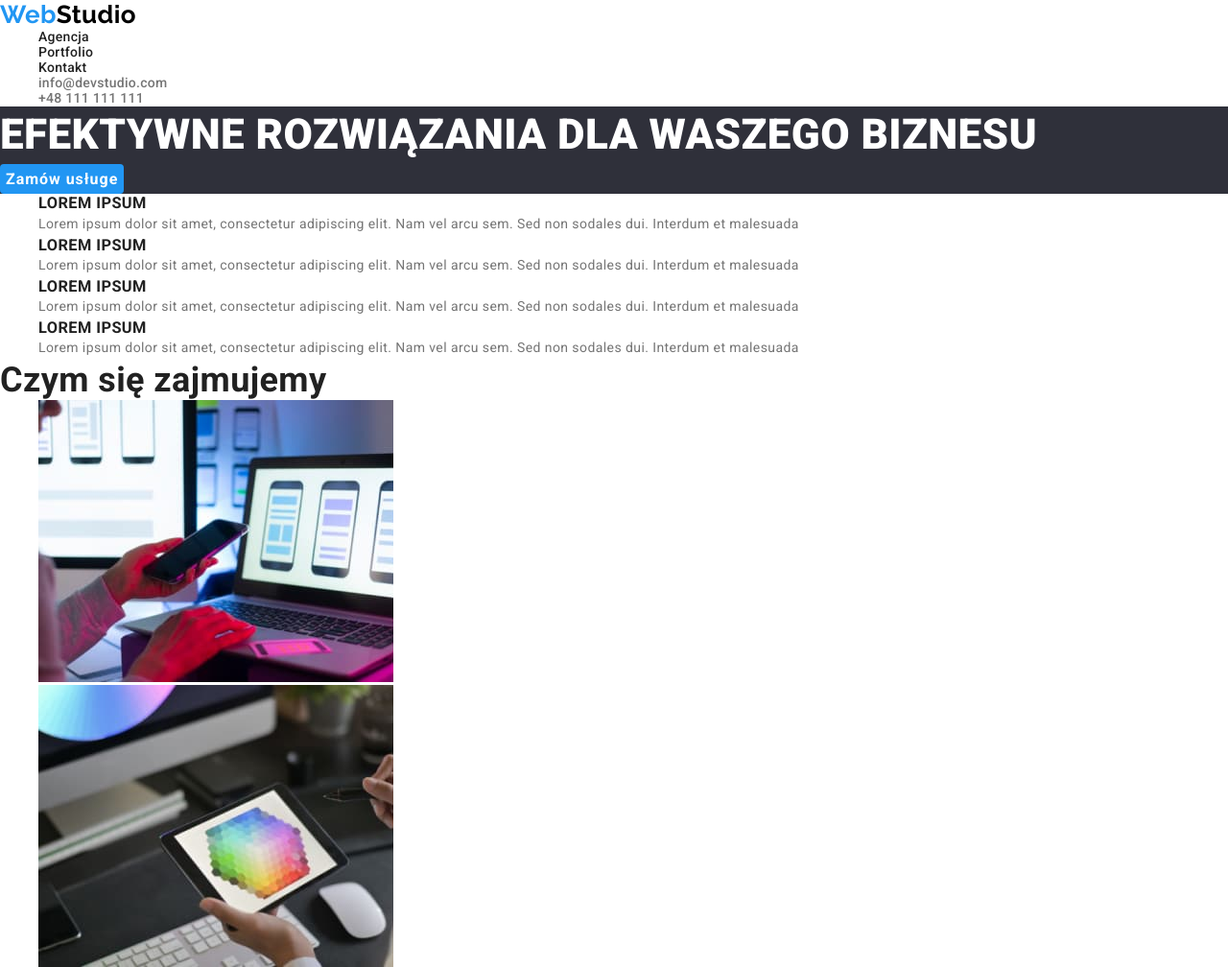
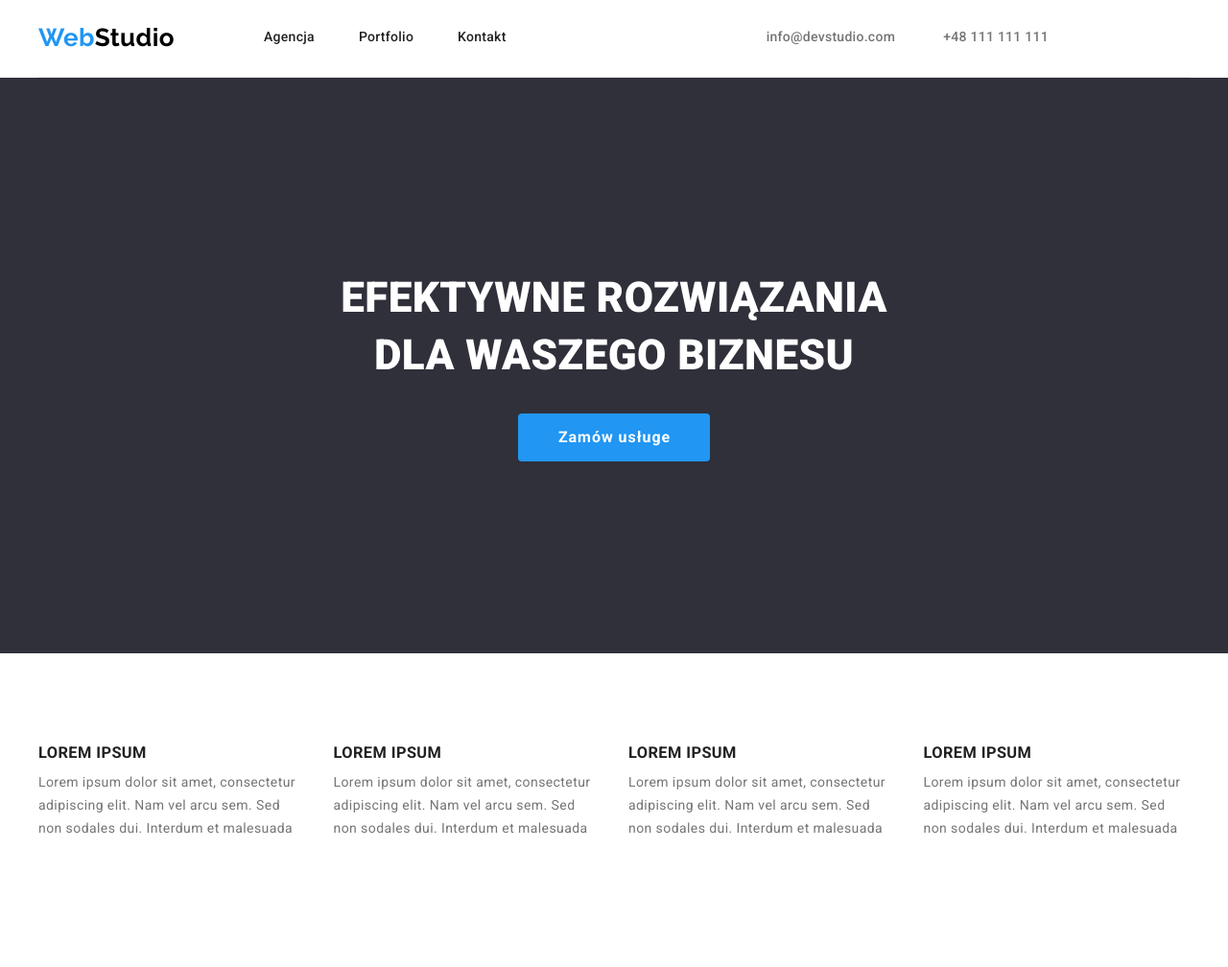
Before and after one commit to tomcek2/goit-markup-hw-03, a plain HTML site: page index.html in a window 1280 px wide. Shown: the top 1008 px of the page at 96% size. Drawn offline with nearby package versions, Linux system fonts and the light colour scheme.

Commit message:
początek css index.html

```diff
--- a/css/styles.css
+++ b/css/styles.css
@@ -6,6 +6,7 @@
   --text-primary-color: #212121;
   --text-light-color: #757575;
   --light-background-color: #f5f4fa;
+  --mid-background-color: #ececec;
   --dark-background-color: #2f303a;
   --brand-font: 'Raleway', sans-serif;
   --main-font: 'Roboto', sans-serif;
@@ -15,9 +16,12 @@
 }
 ul {
   list-style: none;
+  padding: 0;
 }
 a {
   text-decoration: none;
+  padding: 0;
+  margin: 0;
 }
 button {
   cursor: pointer;
@@ -28,12 +32,27 @@ body {
   font-size: 14px;
   letter-spacing: 0.03em;
 }
+.section {
+  padding: 94px 0;
+}
+.container {
+  max-width: 1200px;
+  width: 100%;
+  margin: 0 auto;
+}
+.header {
+  display: flex;
+  align-items: center;
+  padding: 24px 0px 25px 0px;
+  border-bottom: 1px solid #ececec;
+}
 .logo {
   font-family: var(--brand-font);
   font-size: 26px;
   font-weight: 700;
   text-transform: capitalize;
   line-height: 1.19;
+  margin-right: 93px;
 }
 .brand-main-color {
   color: var(--brand-primary-color);
@@ -46,6 +65,8 @@ body {
 }
 .nav,
 .contact-info {
+  display: flex;
+  gap: 46px;
   font-weight: 500;
   line-height: 1.14;
   letter-spacing: 0.02em;
@@ -53,8 +74,16 @@ body {
 .nav a {
   color: inherit;
 }
+.contact-info {
+  gap: 50px;
+  margin: 0 0 0 271px;
+}
 .contact-info a {
   color: var(--text-light-color);
+}
+.hero-section {
+  padding: 200px 0;
+  text-align: center;
 }
 .hero {
   text-transform: uppercase;
@@ -62,12 +91,14 @@ body {
   font-weight: 900;
   line-height: 1.36;
   color: var(--brand-tertiary-color);
+  margin-bottom: 30px;
 }
 .buttons-main {
   font-family: var(--main-font);
   font-size: 16px;
   font-weight: 700;
   line-height: 1.87;
+  padding: 10px 41px 10px 42px;
   border-radius: 4px;
   text-align: center;
   letter-spacing: 0.06em;
@@ -75,10 +106,15 @@ body {
   background-color: var(--brand-primary-color);
   color: var(--brand-tertiary-color);
 }
+.paragraphs {
+  display: flex;
+  gap: 30px;
+}
 .paragraphs h3 {
   text-transform: uppercase;
   font-weight: 700;
   line-height: 1.17;
+  margin-bottom: 10px;
 }
 .paragraphs p {
   color: var(--text-light-color);
@@ -88,6 +124,26 @@ body {
   font-weight: 700;
   font-size: 36px;
   line-height: 1.17;
+  text-align: center;
+  margin-bottom: 50px;
+}
+.foto {
+  display: flex;
+  gap: 30px;
+  justify-content: center;
+}
+.background-light {
+  background-color: var(--light-background-color);
+}
+.people {
+  display: flex;
+  gap: 30px;
+}
+.foto-caption {
+  background-color: var(--brand-tertiary-color);
+  box-shadow: 0px 1px 3px rgba(0, 0, 0, 0.12), 0px 1px 1px rgba(0, 0, 0, 0.14),
+    0px 2px 1px rgba(0, 0, 0, 0.2);
+  border-radius: 0px 0px 4px 4px;
 }
 .foto-caption h3,
 .foto-caption p {
--- a/index.html
+++ b/index.html
@@ -4,7 +4,8 @@
     <meta charset="UTF-8" />
     <meta http-equiv="X-UA-Compatible" content="IE=edge" />
     <meta name="viewport" content="width=device-width, initial-scale=1.0" />
-    <title>Portfolio</title>
+    <title>Studio</title>
+    <link rel="stylesheet" href="node_modules/modern-normalize/modern-normalize.css" />
     <link rel="preconnect" href="https://fonts.googleapis.com" />
     <link rel="preconnect" href="https://fonts.gstatic.com" crossorigin />
     <link
@@ -15,11 +16,13 @@
   </head>
   <body>
     <header>
+      <div class="header container">
         <!-- SITE NAVIGATION -->
-      <nav>
+
         <a class="logo brand-main-color" href="index.html"
           >web<span class="brand-secondary-color">Studio</span></a
         >
+        <nav>
           <ul class="nav">
             <li><a class="highlight" href="index.html">Agencja</a></li>
             <li><a class="highlight" href="portfolio.html">Portfolio</a></li>
@@ -31,16 +34,23 @@
           <li><a class="highlight" href="mailto:info@devstudio.com">info@devstudio.com</a></li>
           <li><a class="highlight" href="tel:+48111111111">+48 111 111 111</a></li>
         </ul>
+      </div>
     </header>
     <main>
       <!-- HERO -->
-      <section class="background-secondary">
-        <h1 class="hero">EFEKTYWNE ROZWIĄZANIA DLA WASZEGO BIZNESU</h1>
+      <section class="background-secondary hero-section">
+        <div class="container">
+          <h1 class="hero">
+            EFEKTYWNE ROZWIĄZANIA <br />
+            DLA WASZEGO BIZNESU
+          </h1>
           <button class="buttons-main" type="button">Zamów usługe</button>
+        </div>
       </section>
       <!-- ARTICLES -->
-      <section class="paragraphs">
-        <ul>
+      <section class="section">
+        <div class="container">
+          <ul class="paragraphs">
             <li>
               <h3>LOREM IPSUM</h3>
               <p>
@@ -70,11 +80,13 @@
               </p>
             </li>
           </ul>
+        </div>
       </section>
       <!-- foto -->
-      <section>
+      <section class="section">
+        <div class="container">
           <h2 class="section-title">Czym się zajmujemy</h2>
-        <ul>
+          <ul class="foto">
             <li>
               <img src="images/tech1.jpg" alt="writing code" width="370" height="294" />
             </li>
@@ -85,52 +97,55 @@
               <img src="images/tech3.jpg" alt="ui & ux design" width="370" height="294" />
             </li>
           </ul>
+        </div>
       </section>
-
       <!-- people -->
-      <section class="background-light">
+      <section class="background-light section">
+        <div class="container">
           <h2 class="section-title">Nasz zespół</h2>
-        <ul>
+          <ul class="people">
             <li>
-            <figure>
+              <figure class="foto-caption">
                 <img src="images/person1.jpg" alt="guy with glasses" width="270" height="260" />
-              <figcaption class="foto-caption">
+                <figcaption>
                   <h3>John Doe</h3>
                   <p>Product Designer</p>
                 </figcaption>
               </figure>
             </li>
             <li>
-            <figure>
+              <figure class="foto-caption">
                 <img src="images/person2.jpg" alt="gal with glasses" width="270" height="260" />
-              <figcaption class="foto-caption">
+                <figcaption>
                   <h3>John Doe</h3>
                   <p>Frontend Developer</p>
                 </figcaption>
               </figure>
             </li>
             <li>
-            <figure>
+              <figure class="foto-caption">
                 <img src="images/person3.jpg" alt="guy without glasses" width="270" height="260" />
-              <figcaption class="foto-caption">
+                <figcaption>
                   <h3>John Doe</h3>
                   <p>Marketing</p>
                 </figcaption>
               </figure>
             </li>
             <li>
-            <figure>
+              <figure class="foto-caption">
                 <img src="images/person4.jpg" alt="close up of John Doe" width="270" height="260" />
-              <figcaption class="foto-caption">
+                <figcaption>
                   <h3>John Doe</h3>
                   <p>UI Designer</p>
                 </figcaption>
               </figure>
             </li>
           </ul>
+        </div>
       </section>
     </main>
     <footer class="background-secondary">
+      <div class="container">
         <a class="logo brand-main-color" href="/index.html"
           >web<span class="brand-tertiary-color">Studio</span></a
         >
@@ -144,6 +159,7 @@
             <li class="address"><a href="tel:+48111111111">+48 111 111 111</a></li>
           </ul>
         </address>
+      </div>
     </footer>
   </body>
 </html>
```
Lines whose indentation alone changed are shown as unchanged.
